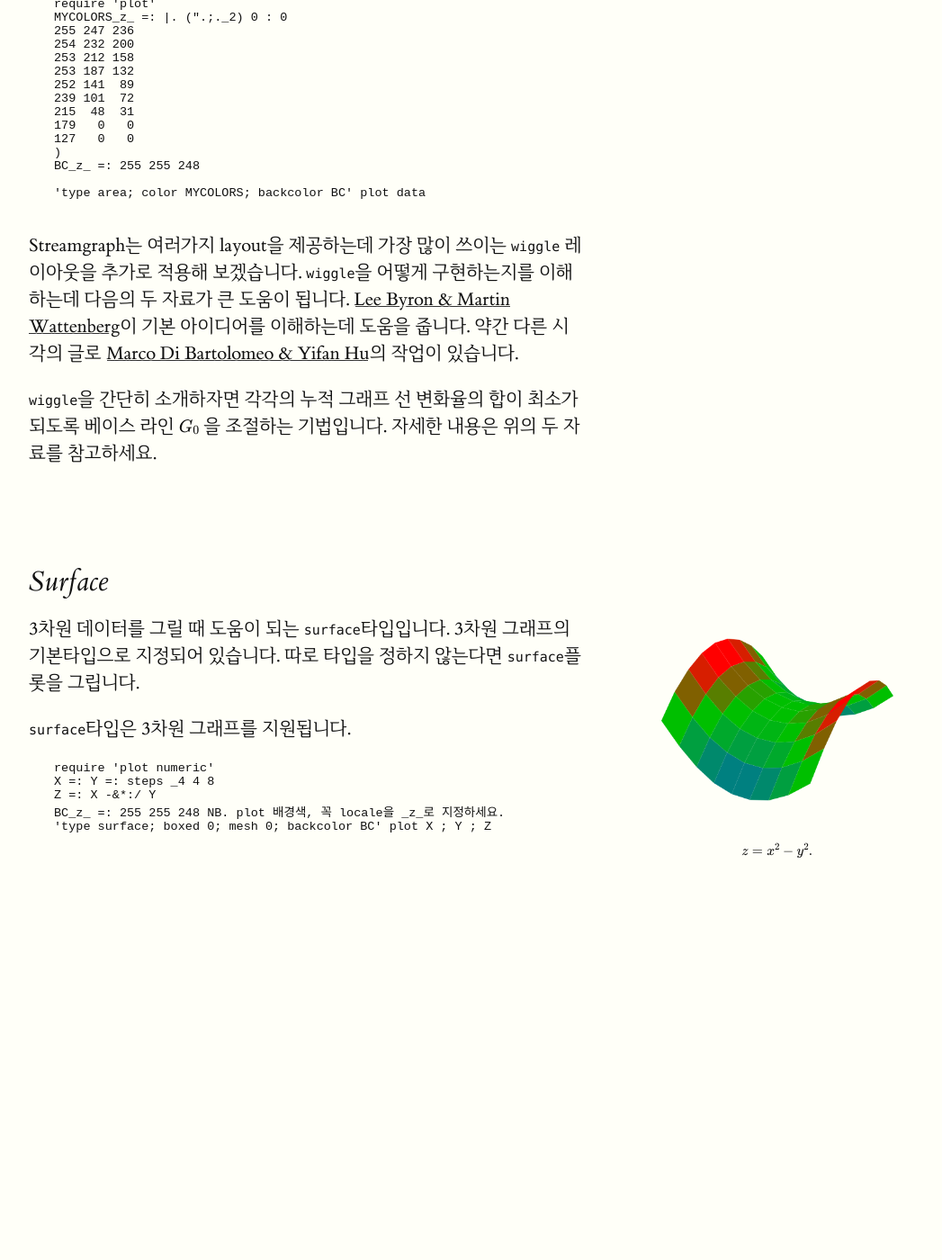
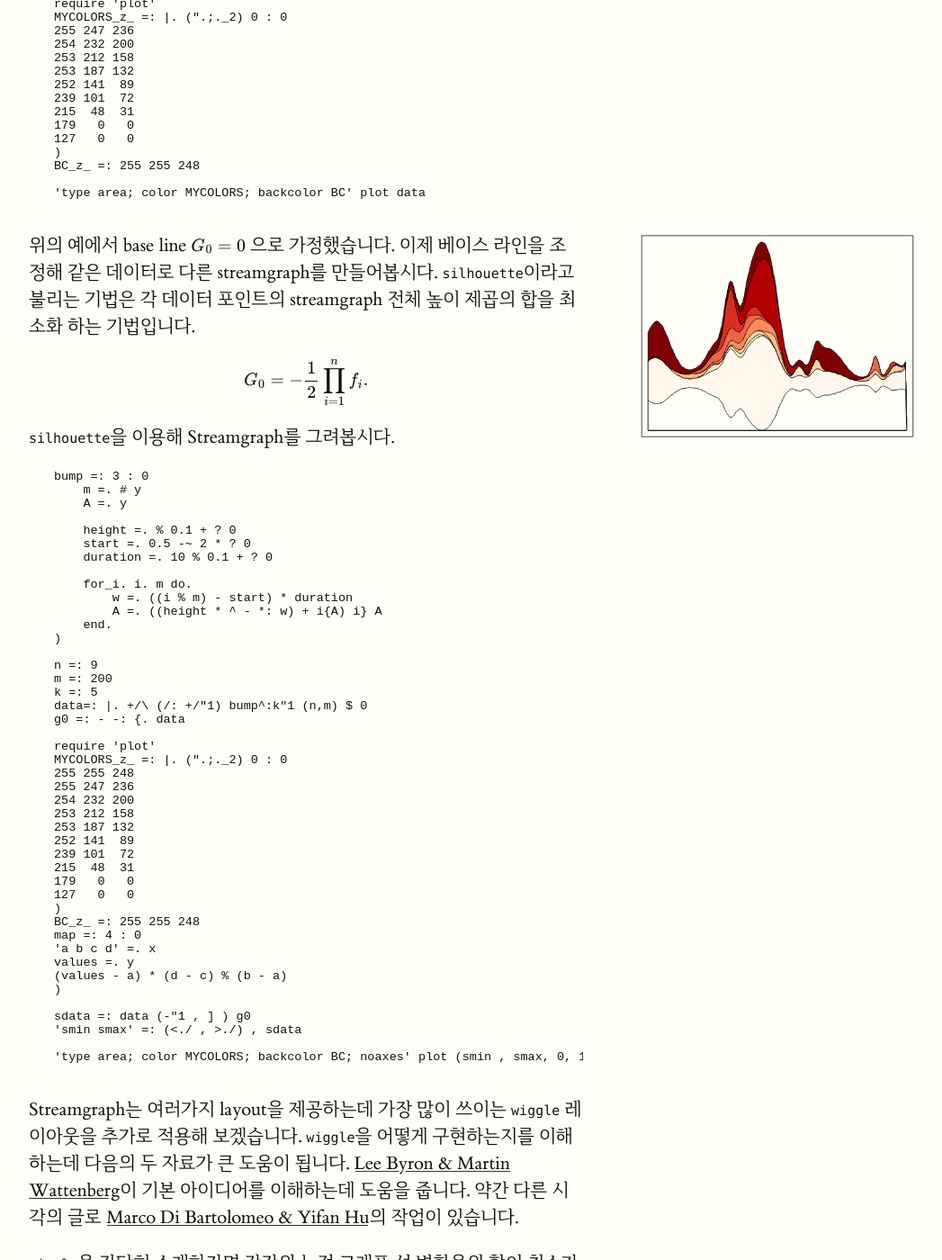
Before and after one commit to toolofthought/toolofthought.github.io, a Jekyll site: the page built from _posts/jlang/plot/2017-03-16-types.html, in a window 1280 px wide and 1400 px high, scrolled down 1492 px. Shown: the whole window at 90% size, without its empty margins (128-1175 px from the left). Built offline with Jekyll 4.4.1, drawn with Linux system fonts in a browser that asks for light colours; formulas are drawn with MathJax 3; before the commit the page ends 2544 px from its top, so only the background shows below that.

Commit message:
silhouette 추가

```diff
--- a/_posts/jlang/plot/2017-03-16-types.html
+++ b/_posts/jlang/plot/2017-03-16-types.html
@@ -76,11 +76,64 @@ BC_z_ =: 255 255 248
 'type area; color MYCOLORS; backcolor BC' plot data
 	</pre>
 
+	<p><label for="area-streamgraph-silhouette-figure" class="margin-toggle">&#8853;</label><input type="checkbox" id="area-streamgraph-silhouette-figure" class="margin-toggle"/><span class="marginnote"><img src="{{site.baseurl}}/assets/img/jlang/plot/area-streamgraph-silhouette.png"  alt="Image of Silhouette Streamgraph"/></span>위의 예에서 base line \( G_0 = 0\) 으로 가정했습니다. 이제 베이스 라인을 조정해 같은 데이터로 다른 streamgraph를 만들어봅시다. <code>silhouette</code>이라고 불리는 기법은 각 데이터 포인트의 streamgraph 전체 높이 제곱의 합을 최소화 하는 기법입니다.
+	$$ G_0 =  - \frac{1}{2} \prod_{i=1} ^n f_i \ldotp $$
+	<code>silhouette</code>을 이용해 Streamgraph를 그려봅시다.
+	</p>
+	<pre class="code">
+bump =: 3 : 0
+    m =. # y
+    A =. y
+
+    height =. % 0.1 + ? 0
+    start =. 0.5 -~ 2 * ? 0
+    duration =. 10 % 0.1 + ? 0
+
+    for_i. i. m do.
+        w =. ((i % m) - start) * duration
+        A =. ((height * ^ - *: w) + i{A) i} A
+    end.
+)
+
+n =: 9
+m =: 200
+k =: 5
+data=: |. +/\ (/: +/"1) bump^:k"1 (n,m) $ 0
+g0 =: - -: {. data
+
+require 'plot'
+MYCOLORS_z_ =: |. (".;._2) 0 : 0
+255 255 248
+255 247 236
+254 232 200
+253 212 158
+253 187 132
+252 141  89
+239 101  72
+215  48  31
+179   0   0
+127   0   0
+)
+BC_z_ =: 255 255 248
+map =: 4 : 0
+'a b c d' =. x
+values =. y
+(values - a) * (d - c) % (b - a)
+)
+
+sdata =: data (-"1 , ] ) g0
+'smin smax' =: (<./ , >./) , sdata
+
+'type area; color MYCOLORS; backcolor BC; noaxes' plot (smin , smax, 0, 100)&map sdata
+	</pre>
+
+
 	<p>Streamgraph는 여러가지 layout을 제공하는데 가장 많이 쓰이는 <code>wiggle</code> 레이아웃을 추가로 적용해 보겠습니다. <code>wiggle</code>을 어떻게 구현하는지를 이해하는데 다음의 두 자료가 큰 도움이 됩니다. <a href="http://leebyron.com/streamgraph/stackedgraphs_byron_wattenberg.pdf">Lee Byron & Martin Wattenberg</a>이 기본 아이디어를 이해하는데 도움을 줍니다. 약간 다른 시각의 글로 <a href="http://yifanhu.net/PUB/StreamGraph.pdf">Marco Di Bartolomeo & Yifan Hu</a>의 작업이 있습니다. </p>
 
 	<p><code>wiggle</code>을 간단히 소개하자면 각각의 누적 그래프 선 변화율의 합이 최소가 되도록 베이스 라인  \( G_0 \) 을 조절하는 기법입니다. 자세한 내용은 위의 두 자료를 참고하세요.</p>
 
 	<pre class="code">
+
 	</pre>
 
 
```
Also changed, not shown: assets/img/jlang/plot/area-streamgraph-silhouette.png (added). Lines whose indentation alone changed are shown as unchanged.
